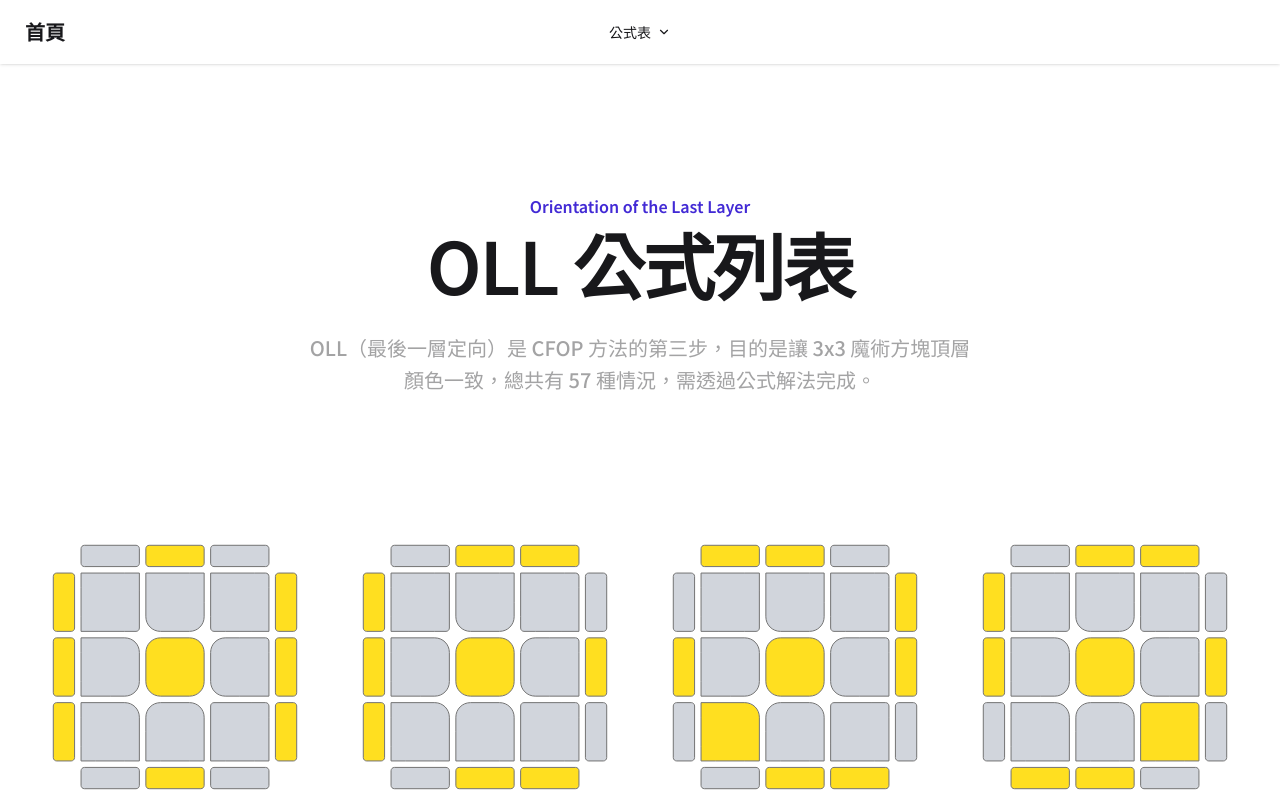
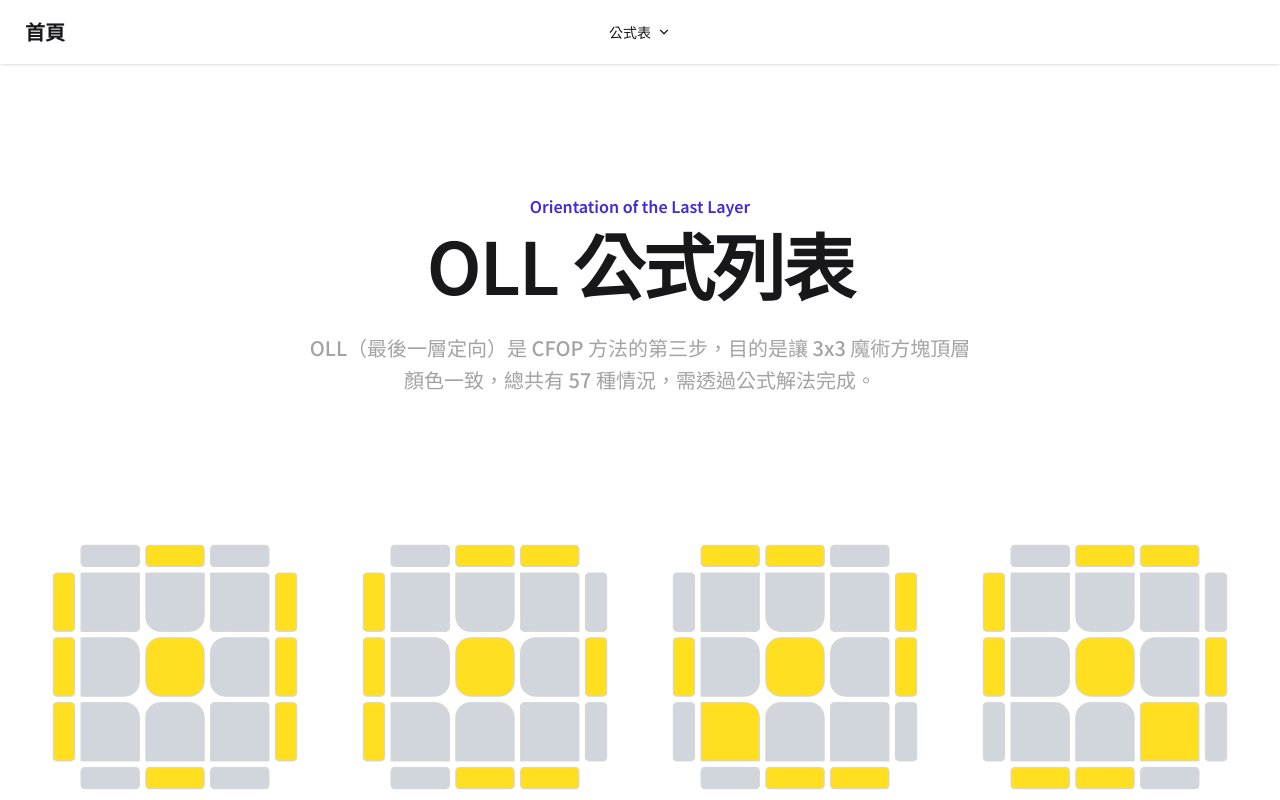
Before and after one commit to GaiaYang/cube-web, a Next.js app in the folder cube-web/: page /event/333/algs/oll in a window 1280 px wide. Shown: the top 800 px of the page. Built offline with nearby package versions, Linux system fonts and the light colour scheme.

Commit message:
調整圖表顏色

```diff
--- a/cube-web/src/components/cube/333/diagram/LastLayerDiagram.tsx
+++ b/cube-web/src/components/cube/333/diagram/LastLayerDiagram.tsx
@@ -24,11 +24,11 @@ export default memo(function LastLayerDiagram({
         vectorEffect="non-scaling-stroke"
         className={cn(
           "stroke-1 [stroke-dasharray:none]",
-          "stroke-neutral-500 dark:stroke-neutral-300",
+          "stroke-neutral-300",
           (function () {
             switch (colorMap?.[item.id]) {
               case "red":
-                return "fill-red-500";
+                return "fill-red-400";
               case "orange":
                 return "fill-orange-400";
               case "white":
@@ -36,9 +36,9 @@ export default memo(function LastLayerDiagram({
               case "yellow":
                 return "fill-yellow-300";
               case "blue":
-                return "fill-blue-500";
+                return "fill-blue-400";
               case "green":
-                return "fill-green-500";
+                return "fill-green-400";
               case "none":
               default:
                 return "fill-gray-300 dark:fill-gray-500";
```
